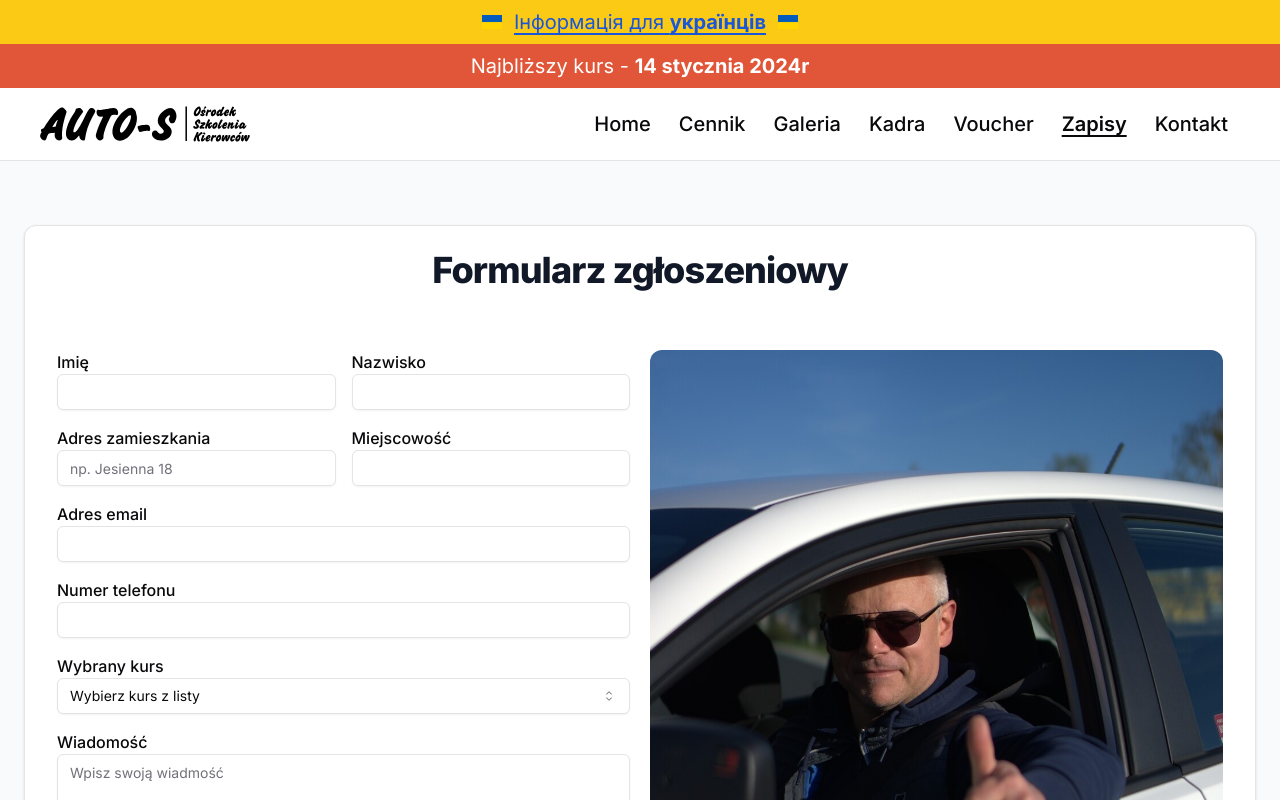
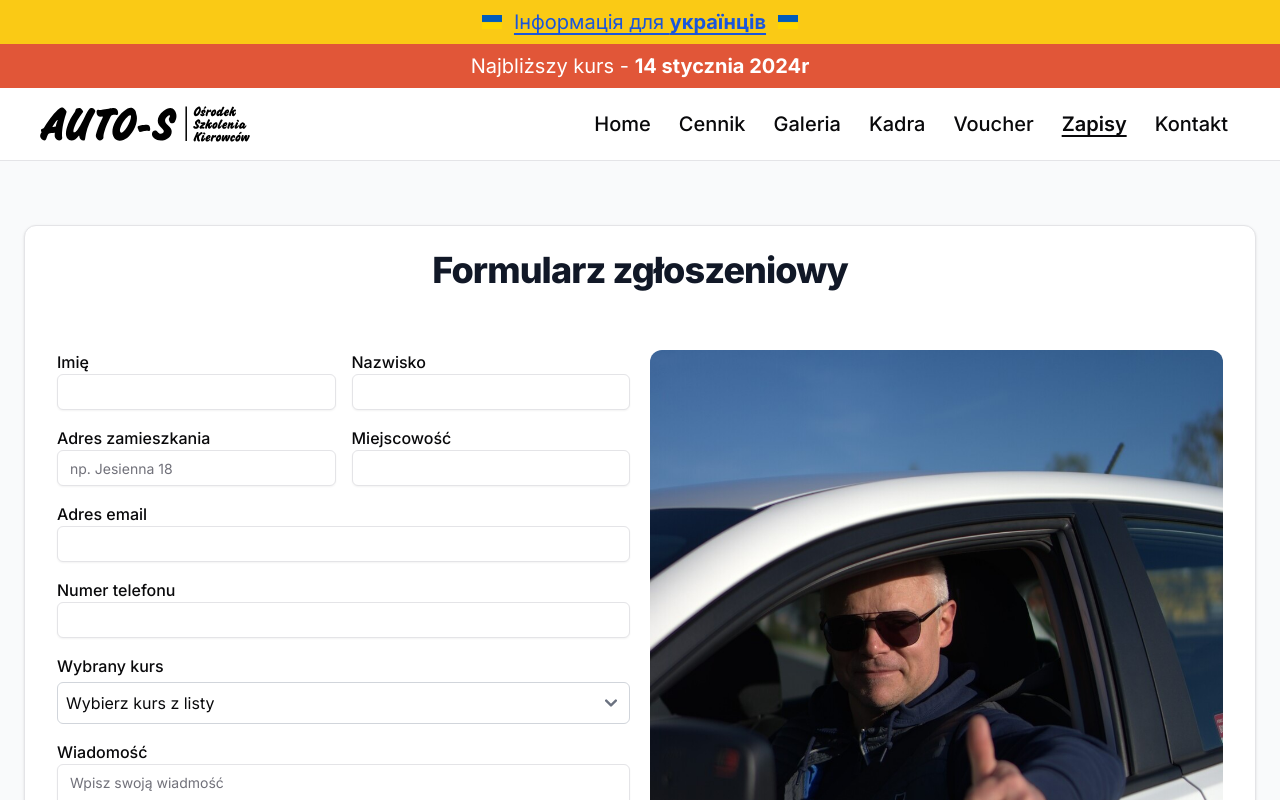
Before and after one commit to zalewa10/autosReact, a Next.js app: page /zapisy in a window 1280 px wide. Shown: the top 800 px of the page. Built offline with nearby package versions, Linux system fonts and the light colour scheme.

Commit message:
form upd

```diff
--- a/app/zapisy/page.tsx
+++ b/app/zapisy/page.tsx
@@ -1,3 +1,4 @@
+"use client";
 import { CustomForm } from "@/components/ProfileForm";
 import { Card, CardHeader } from "@/components/ui/card";
 import { Toaster } from "@/components/ui/toaster";
--- a/components/ProfileForm.tsx
+++ b/components/ProfileForm.tsx
@@ -67,6 +67,10 @@ export function CustomForm() {
   const [showConfetti, setShowConfetti] = useState(false);
   const { toast } = useToast();
 
+  const handleKursChange = (e: ChangeEvent<HTMLSelectElement>) => {
+    setForm({ ...form, kurs: e.target.value });
+  };
+
   const handleChange = (
     e: ChangeEvent<HTMLInputElement | HTMLTextAreaElement>
   ) => {
@@ -95,6 +99,8 @@ export function CustomForm() {
     e.preventDefault();
     setLoading(true);
 
+    console.log("Form Data:", form);
+
     if (!jeden || !dwa || !trzy) {
       console.error("Variable 'jeden' is undefined.");
       setLoading(false);
@@ -108,10 +114,13 @@ export function CustomForm() {
         dwa,
         {
           from_name: form.name,
-          to_name: "Auto-S OSK",
+          from_surname: form.surname,
+          from_address: form.adress,
+          from_city: form.city,
+          from_kurs: form.kurs,
           from_email: form.email,
-          to_email: "zalewastriker10@gmail.com",
-          message: form.message,
+          from_tel: form.tel,
+          from_message: form.message,
         },
         trzy
       )
@@ -233,22 +242,29 @@ export function CustomForm() {
 
           <div className="w-full md:w-auto mt-3 md:mt-0">
             <Label htmlFor="kurs">Wybrany kurs</Label>
-            <Select required={true}>
-              <SelectTrigger>
-                <SelectValue placeholder="Wybierz kurs z listy" id="kurs" />
-              </SelectTrigger>
-              <SelectContent>
+            <select
+              id="kurs"
+              name="kurs"
+              value={form.kurs}
+              onChange={(e) => handleKursChange(e)}
+              required
+              className="block w-full mt-1 p-2 border border-gray-300 rounded-md focus:outline-none focus:ring focus:border-blue-300"
+            >
+              <option value="" disabled>
+                Wybierz kurs z listy
+              </option>
               {options.map((option, index) =>
                 option && !option.includes("disabled") ? (
-                    <SelectItem key={index} value={option}>
+                  <option key={index} value={option}>
                     {option}
-                    </SelectItem>
+                  </option>
                 ) : (
-                    <Separator className="my-3" key={index} />
+                  <option key={index} disabled>
+                    {/* Placeholder for disabled options */}
+                  </option>
                 )
               )}
-              </SelectContent>
-            </Select>
+            </select>
           </div>
 
           <div className="w-full md:w-auto mt-3 md:mt-0">
--- a/components/elements/KontaktForm.tsx
+++ b/components/elements/KontaktForm.tsx
@@ -18,7 +18,7 @@ import {
 import { Checkbox } from "../ui/checkbox";
 
 const jeden = process.env.NEXT_PUBLIC_JEDEN;
-const dwa = process.env.NEXT_PUBLIC_DWA;
+const dwa = process.env.NEXT_PUBLIC_CZTERY;
 const trzy = process.env.NEXT_PUBLIC_TRZY;
 
 const ConfettiContainer = styled.div`
@@ -85,10 +85,9 @@ const KontaktForm = () => {
         dwa,
         {
           from_name: form.name,
-          to_name: "Auto-S OSK",
+          from_surname: form.surname,
           from_email: form.email,
-          to_email: "zalewastriker10@gmail.com",
-          message: form.message,
+          from_message: form.message,
         },
         trzy
       )
```
Also changed, not shown: 2 other files (tests, documents, lock files or other folders). Lines whose indentation alone changed are shown as unchanged.
